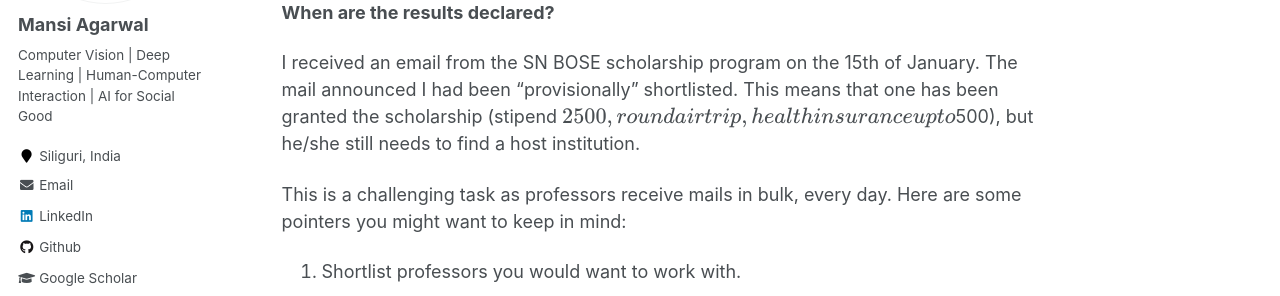
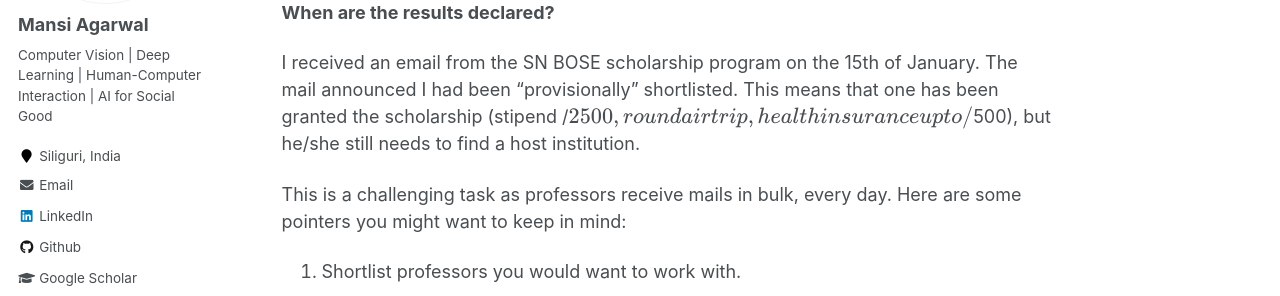
Before and after one commit to MansiAgarwal11/MansiAgarwal11.github.io, a Jekyll site: the page built from _posts/2109-09-03-future-post.md, in a window 1280 px wide and 900 px high, scrolled down 1507 px. Shown: the part 208-504 px from the top of the window. Built offline with Jekyll 4.4.1, drawn with Linux system fonts in a browser that asks for light colours; formulas are drawn with MathJax 3.

```diff
--- a/_posts/2109-09-03-future-post.md
+++ b/_posts/2109-09-03-future-post.md
@@ -39,7 +39,7 @@ This summer, I had a golden opportunity of interning at the Robotics Institute,
 
 <b>When are the results declared? </b>
 
-I received an email from the SN BOSE scholarship program on the 15th of January. The mail announced I had been "provisionally" shortlisted. This means that one has been granted the scholarship (stipend \$2500, round air trip, health insurance up to \$500), but he/she still needs to find a host institution.
+I received an email from the SN BOSE scholarship program on the 15th of January. The mail announced I had been "provisionally" shortlisted. This means that one has been granted the scholarship (stipend /$2500, round air trip, health insurance up to /$500), but he/she still needs to find a host institution.
 
 This is a challenging task as professors receive mails in bulk, every day.
 Here are some pointers you might want to keep in mind:
```
